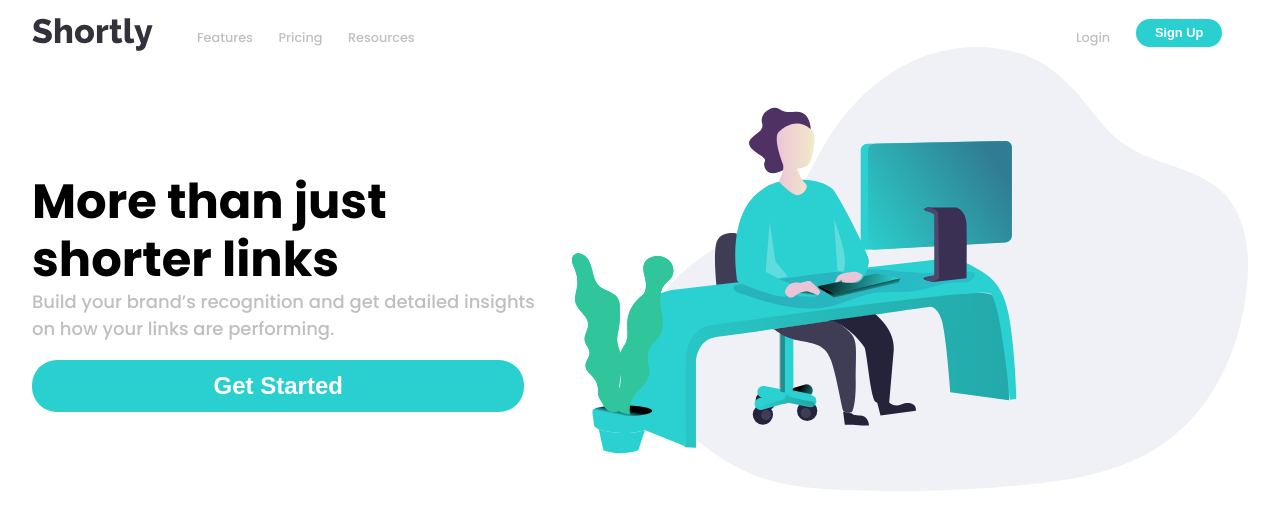
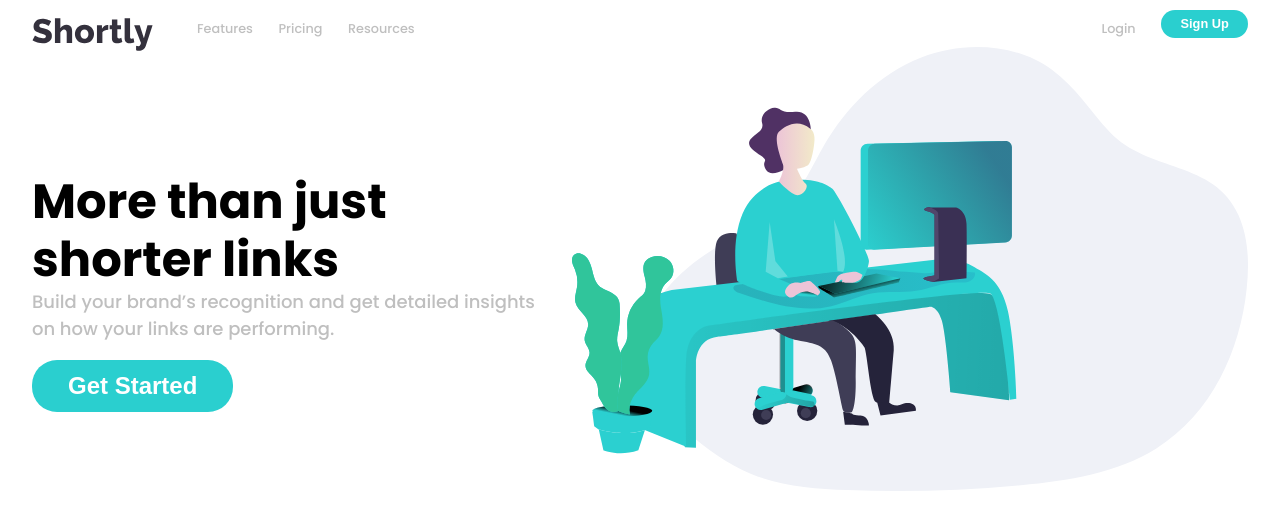
Before and after one commit to sumeshnaskar/shorturl, a React (Create React App) app: page / in a window 1280 px wide. Shown: the top 530 px of the page. Built offline with nearby package versions, Linux system fonts and the light colour scheme.

Commit message:
minor code changes

```diff
--- a/src/components/header/styles/header.js
+++ b/src/components/header/styles/header.js
@@ -44,7 +44,7 @@ export const NavList = styled.ul`
     text-align: center;
     padding: 0;
     margin: 0.5em 0;
-
+    padding: 0.5em 0;
 
     @media(min-width:700px){
         display: flex;
@@ -62,9 +62,8 @@ export const NavItem = styled.li`
     font-weight: 500;
     color: hsl(0, 0%, 75%);
     font-size: 0.8rem;
-    padding: 0.25em;
+    padding-bottom: 0.5em;
     cursor: pointer;
-    margin-right: 2em;
 
     &:hover,:focus{
         color: #fff;
@@ -73,6 +72,7 @@ export const NavItem = styled.li`
     @media(min-width:700px){
         display: flex;
         padding: 0;
+        margin-right: 2em;
 
         &:hover,:focus{
             color: #000;
@@ -145,7 +145,7 @@ export const Button = styled.button`
     margin-left: 0;
     font-weight: 700;
     font-size: 0.8rem;
-    margin-right: 2em;
+
 
     &:hover,:focus{
         background-color: hsl(180, 66%, 75%);
```
